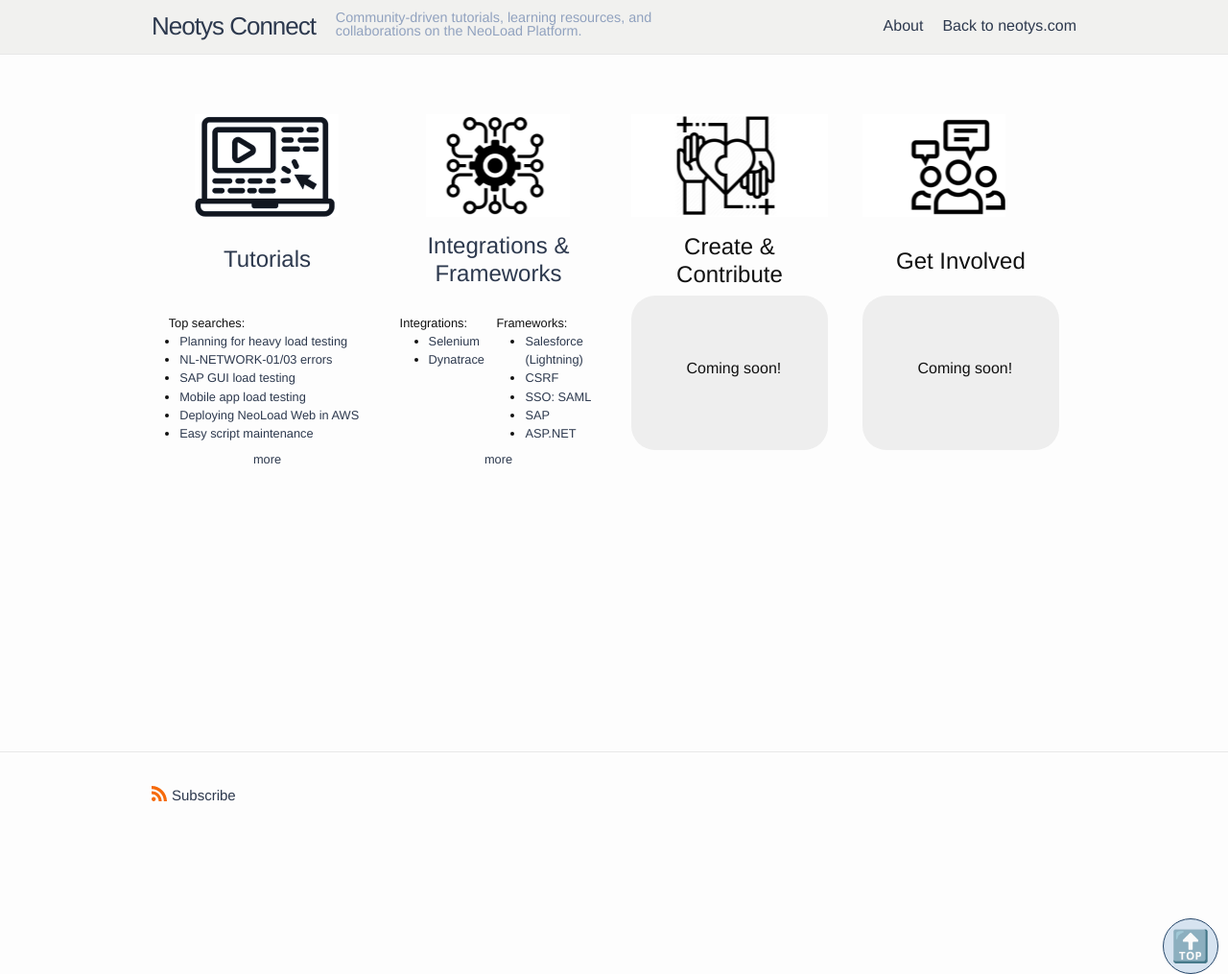
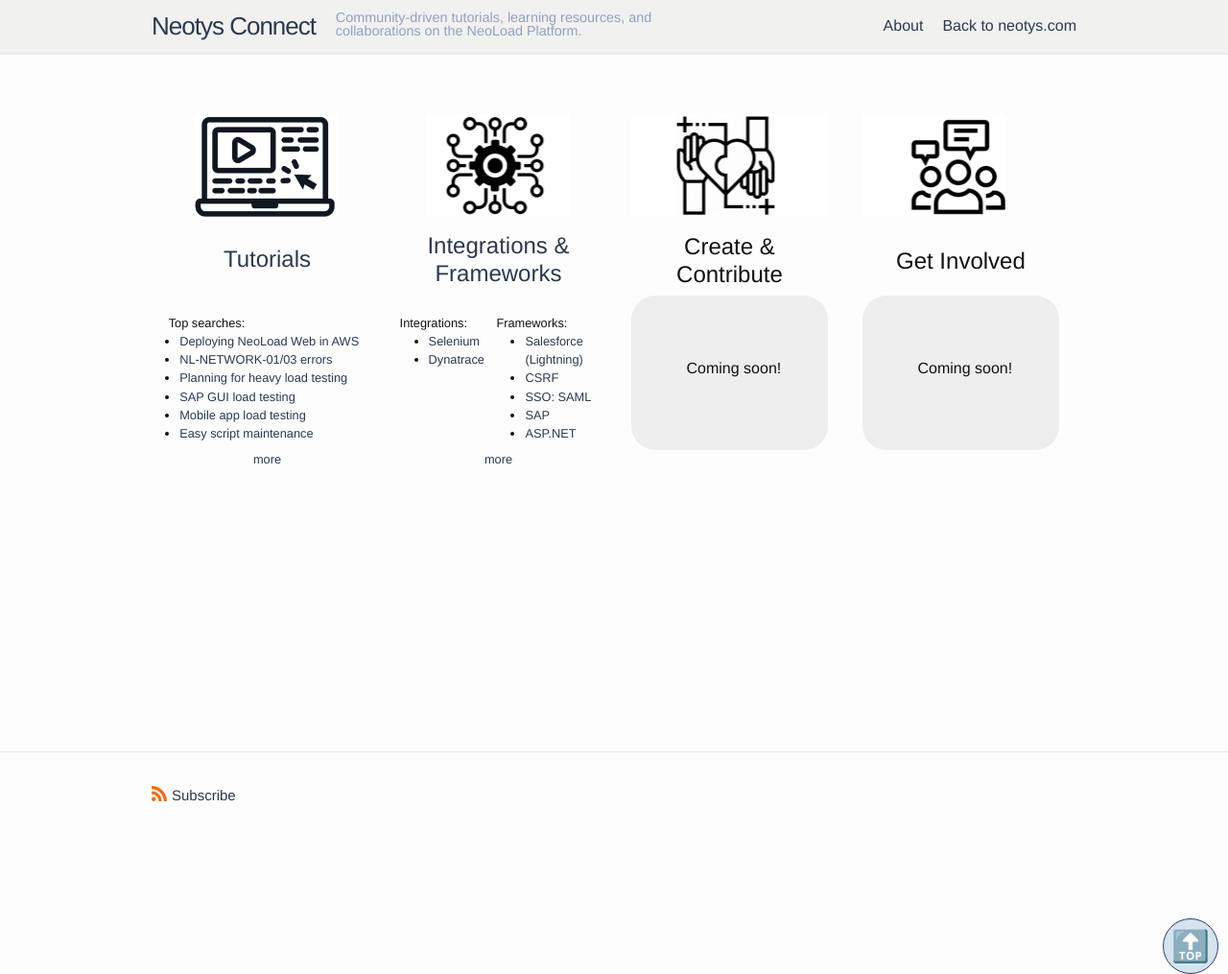
Before and after one commit to Neotys-Connect/connect.neotys.com, a Jekyll site: the page built from index.markdown, in a window 1280 px wide. Shown: the whole page at 96% size. Built offline with Jekyll 4.4.1, drawn with Linux system fonts in a browser that asks for light colours; part of the change alters nothing that is shown.

```diff
--- a/_data/tutorials.yaml
+++ b/_data/tutorials.yaml
@@ -3,7 +3,7 @@ items:
 
 - title: Deploying NeoLoad Web in AWS
   category: Deployment
-  priority: 1
+  priority: 3
   url: /tutorials/deploying-neoload-web-in-aws
 
 - title: Mobile app load testing
@@ -22,7 +22,7 @@ items:
 
 - title: NL-NETWORK-01/03 errors
   category: Troubleshooting
-  priority: 1
+  priority: 2
   url: https://www.neotys.com/documents/doc/neoload/latest/2907.htm#o39346
 
 - title: Planning for heavy load testing
```
